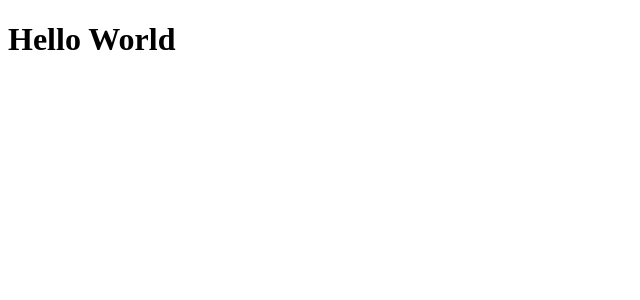
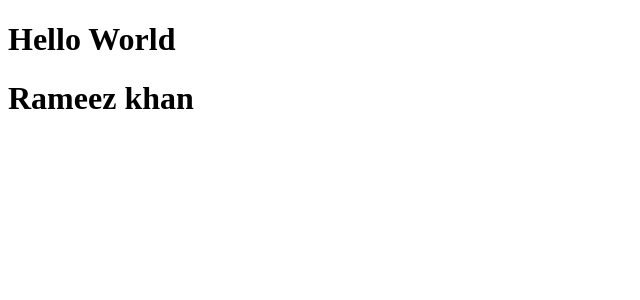
Before and after one commit to Rameezkhan-11/shoe-store, a React (Create React App) app: page / in a window 1280 px wide. Shown: the top 300 px of the page, without its empty margins (0-640 px from the left). Built offline with nearby package versions, Linux system fonts and the light colour scheme.

Commit message:
added one more line checking c-i c-d

```diff
--- a/src/App.js
+++ b/src/App.js
@@ -4,6 +4,7 @@ function App() {
   return (
     <>
       <h1>Hello World</h1>
+      <h1>Rameez khan</h1>
     </>
   );
 }
```
